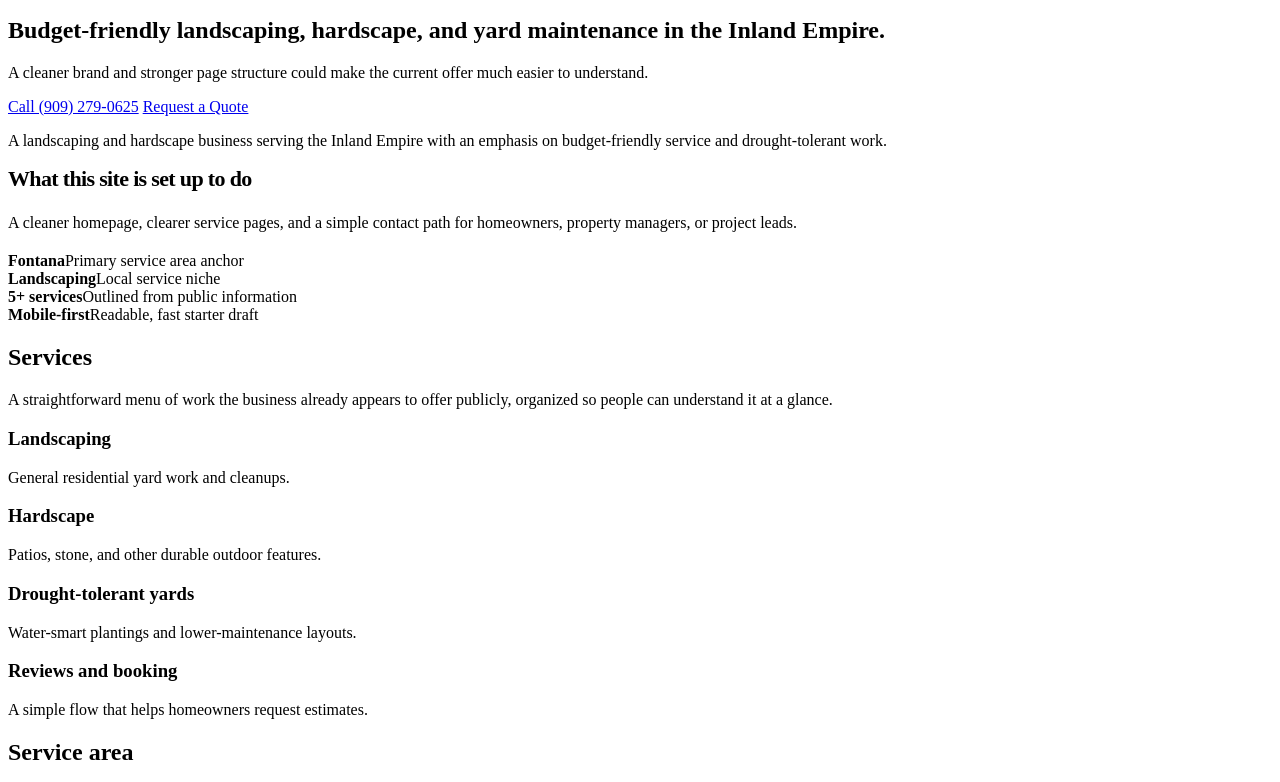
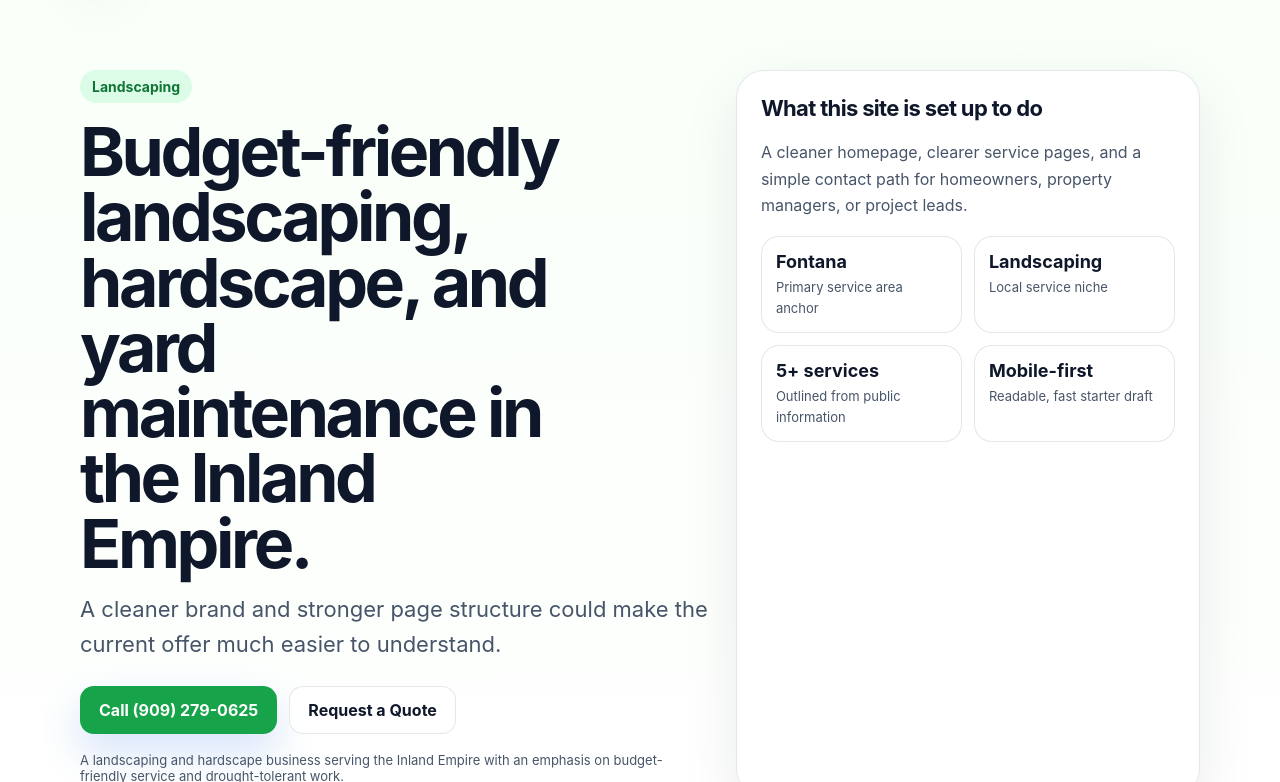
Before and after one commit to timwong930/rodriguez-landscaping-website-fontana, a plain HTML site: page index.html in a window 1280 px wide. Shown: the part 83-865 px from the top of the page. Drawn offline with Linux system fonts and the light colour scheme.

Commit message:
fix: repair styles.css syntax

```diff
--- a/styles.css
+++ b/styles.css
@@ -1,5 +1,5 @@
 /* Shared starter CSS for small local-business lead sites */
-:root {{
+:root {
   --bg: #f8fff8;
   --surface: #ffffff;
   --text: #0f172a;
@@ -8,57 +8,57 @@
   --accent-soft: #dcfce7;
   --border: rgba(15, 23, 42, 0.1);
   --shadow: 0 20px 60px rgba(15, 23, 42, 0.08);
-}}
-* {{ box-sizing: border-box; }}
-html {{ scroll-behavior: smooth; }}
-body {{ margin: 0; font-family: Inter, ui-sans-serif, system-ui, -apple-system, BlinkMacSystemFont, 'Segoe UI', sans-serif; color: var(--text); background: linear-gradient(180deg, var(--bg), #fff 42%); }}
-a {{ color: inherit; text-decoration: none; }}
-img {{ max-width: 100%; display: block; }}
-.container {{ width: min(1120px, calc(100% - 32px)); margin: 0 auto; }}
-.topbar {{ position: sticky; top: 0; z-index: 20; backdrop-filter: blur(14px); background: rgba(255,255,255,0.82); border-bottom: 1px solid var(--border); }}
-.nav {{ display: flex; align-items: center; justify-content: space-between; padding: 16px 0; gap: 16px; }}
-.brand {{ display: flex; align-items: center; gap: 12px; font-weight: 800; letter-spacing: -0.02em; }}
-.brand-mark {{ width: 38px; height: 38px; border-radius: 12px; background: linear-gradient(135deg, var(--accent), #0f172a); box-shadow: var(--shadow); }}
-.nav-links {{ display: flex; gap: 18px; flex-wrap: wrap; color: var(--muted); font-size: 14px; }}
-.btn {{ display: inline-flex; align-items: center; justify-content: center; padding: 13px 18px; border-radius: 14px; font-weight: 700; border: 1px solid transparent; transition: 160ms ease; }}
-.btn-primary {{ background: var(--accent); color: #fff; box-shadow: 0 18px 40px rgba(37, 99, 235, 0.18); }}
-.btn-secondary {{ background: rgba(255,255,255,0.86); border-color: var(--border); color: var(--text); }}
-.btn:hover {{ transform: translateY(-1px); }}
-.hero {{ padding: 72px 0 32px; }}
-.hero-grid {{ display: grid; gap: 28px; grid-template-columns: 1.15fr 0.85fr; align-items: stretch; }}
-.kicker {{ display: inline-flex; gap: 8px; align-items: center; padding: 8px 12px; border-radius: 999px; background: var(--accent-soft); color: color-mix(in srgb, var(--accent) 72%, #000); font-size: 14px; font-weight: 700; }}
-h1 {{ font-size: clamp(40px, 6vw, 68px); line-height: 0.96; letter-spacing: -0.05em; margin: 16px 0 16px; max-width: 11ch; }}
-.lead {{ font-size: clamp(18px, 2vw, 22px); color: var(--muted); line-height: 1.6; max-width: 58ch; margin: 0 0 24px; }}
-.actions {{ display: flex; gap: 12px; flex-wrap: wrap; margin-bottom: 18px; }}
-.hero-card, .panel, .info-card {{ background: rgba(255,255,255,0.85); border: 1px solid var(--border); border-radius: 28px; box-shadow: var(--shadow); }}
-.hero-card {{ padding: 24px; position: relative; overflow: hidden; }}
-.hero-card::after {{ content: ''; position: absolute; inset: auto -30% -38% auto; width: 220px; height: 220px; border-radius: 50%; background: radial-gradient(circle, color-mix(in srgb, var(--accent) 26%, transparent), transparent 68%); }}
-.stat-grid {{ display: grid; gap: 12px; grid-template-columns: repeat(2, minmax(0, 1fr)); margin-top: 18px; }}
-.stat {{ padding: 14px; background: #fff; border-radius: 18px; border: 1px solid var(--border); }}
-.stat b {{ display: block; font-size: 18px; margin-bottom: 4px; }}
-.stat span {{ color: var(--muted); font-size: 13px; line-height: 1.45; }}
-.section {{ padding: 30px 0 0; }}
-.section-head {{ display: flex; justify-content: space-between; gap: 18px; align-items: end; margin-bottom: 16px; }}
-.section-head h2 {{ margin: 0; font-size: 28px; letter-spacing: -0.03em; }}
-.section-head p {{ margin: 0; color: var(--muted); max-width: 58ch; line-height: 1.6; }}
-.cards {{ display: grid; gap: 16px; grid-template-columns: repeat(3, minmax(0, 1fr)); }}
-.card, .checklist li, .pill {{ background: rgba(255,255,255,0.88); border: 1px solid var(--border); border-radius: 22px; }}
-.card {{ padding: 20px; min-height: 160px; }}
-.card h3 {{ margin: 0 0 10px; font-size: 18px; }}
-.card p {{ margin: 0; color: var(--muted); line-height: 1.6; }}
-.list-grid {{ display: grid; gap: 12px; grid-template-columns: repeat(2, minmax(0, 1fr)); }}
-.checklist {{ list-style: none; padding: 0; margin: 0; display: grid; gap: 12px; }}
-.checklist li {{ padding: 16px 18px; color: var(--text); }}
-.checklist strong {{ display: block; margin-bottom: 4px; }}
-.pills {{ display: flex; flex-wrap: wrap; gap: 10px; }}
-.pill {{ padding: 10px 14px; color: var(--text); font-weight: 600; }}
-.footer {{ padding: 40px 0 60px; color: var(--muted); font-size: 14px; }}
-.contact-panel {{ padding: 24px; display: grid; gap: 18px; grid-template-columns: 1fr auto; align-items: center; }}
-.contact-panel p {{ margin: 0; color: var(--muted); line-height: 1.6; }}
-.note {{ font-size: 13px; color: var(--muted); margin-top: 12px; }}
-@media (max-width: 900px) {{
-  .hero-grid, .cards, .list-grid, .contact-panel {{ grid-template-columns: 1fr; }}
-  h1 {{ max-width: 100%; }}
-  .nav {{ flex-direction: column; align-items: start; }}
-  .section-head {{ flex-direction: column; align-items: start; }}
-}}
+}
+* { box-sizing: border-box; }
+html { scroll-behavior: smooth; }
+body { margin: 0; font-family: Inter, ui-sans-serif, system-ui, -apple-system, BlinkMacSystemFont, 'Segoe UI', sans-serif; color: var(--text); background: linear-gradient(180deg, var(--bg), #fff 42%); }
+a { color: inherit; text-decoration: none; }
+img { max-width: 100%; display: block; }
+.container { width: min(1120px, calc(100% - 32px)); margin: 0 auto; }
+.topbar { position: sticky; top: 0; z-index: 20; backdrop-filter: blur(14px); background: rgba(255,255,255,0.82); border-bottom: 1px solid var(--border); }
+.nav { display: flex; align-items: center; justify-content: space-between; padding: 16px 0; gap: 16px; }
+.brand { display: flex; align-items: center; gap: 12px; font-weight: 800; letter-spacing: -0.02em; }
+.brand-mark { width: 38px; height: 38px; border-radius: 12px; background: linear-gradient(135deg, var(--accent), #0f172a); box-shadow: var(--shadow); }
+.nav-links { display: flex; gap: 18px; flex-wrap: wrap; color: var(--muted); font-size: 14px; }
+.btn { display: inline-flex; align-items: center; justify-content: center; padding: 13px 18px; border-radius: 14px; font-weight: 700; border: 1px solid transparent; transition: 160ms ease; }
+.btn-primary { background: var(--accent); color: #fff; box-shadow: 0 18px 40px rgba(37, 99, 235, 0.18); }
+.btn-secondary { background: rgba(255,255,255,0.86); border-color: var(--border); color: var(--text); }
+.btn:hover { transform: translateY(-1px); }
+.hero { padding: 72px 0 32px; }
+.hero-grid { display: grid; gap: 28px; grid-template-columns: 1.15fr 0.85fr; align-items: stretch; }
+.kicker { display: inline-flex; gap: 8px; align-items: center; padding: 8px 12px; border-radius: 999px; background: var(--accent-soft); color: color-mix(in srgb, var(--accent) 72%, #000); font-size: 14px; font-weight: 700; }
+h1 { font-size: clamp(40px, 6vw, 68px); line-height: 0.96; letter-spacing: -0.05em; margin: 16px 0 16px; max-width: 11ch; }
+.lead { font-size: clamp(18px, 2vw, 22px); color: var(--muted); line-height: 1.6; max-width: 58ch; margin: 0 0 24px; }
+.actions { display: flex; gap: 12px; flex-wrap: wrap; margin-bottom: 18px; }
+.hero-card, .panel, .info-card { background: rgba(255,255,255,0.85); border: 1px solid var(--border); border-radius: 28px; box-shadow: var(--shadow); }
+.hero-card { padding: 24px; position: relative; overflow: hidden; }
+.hero-card::after { content: ''; position: absolute; inset: auto -30% -38% auto; width: 220px; height: 220px; border-radius: 50%; background: radial-gradient(circle, color-mix(in srgb, var(--accent) 26%, transparent), transparent 68%); }
+.stat-grid { display: grid; gap: 12px; grid-template-columns: repeat(2, minmax(0, 1fr)); margin-top: 18px; }
+.stat { padding: 14px; background: #fff; border-radius: 18px; border: 1px solid var(--border); }
+.stat b { display: block; font-size: 18px; margin-bottom: 4px; }
+.stat span { color: var(--muted); font-size: 13px; line-height: 1.45; }
+.section { padding: 30px 0 0; }
+.section-head { display: flex; justify-content: space-between; gap: 18px; align-items: end; margin-bottom: 16px; }
+.section-head h2 { margin: 0; font-size: 28px; letter-spacing: -0.03em; }
+.section-head p { margin: 0; color: var(--muted); max-width: 58ch; line-height: 1.6; }
+.cards { display: grid; gap: 16px; grid-template-columns: repeat(3, minmax(0, 1fr)); }
+.card, .checklist li, .pill { background: rgba(255,255,255,0.88); border: 1px solid var(--border); border-radius: 22px; }
+.card { padding: 20px; min-height: 160px; }
+.card h3 { margin: 0 0 10px; font-size: 18px; }
+.card p { margin: 0; color: var(--muted); line-height: 1.6; }
+.list-grid { display: grid; gap: 12px; grid-template-columns: repeat(2, minmax(0, 1fr)); }
+.checklist { list-style: none; padding: 0; margin: 0; display: grid; gap: 12px; }
+.checklist li { padding: 16px 18px; color: var(--text); }
+.checklist strong { display: block; margin-bottom: 4px; }
+.pills { display: flex; flex-wrap: wrap; gap: 10px; }
+.pill { padding: 10px 14px; color: var(--text); font-weight: 600; }
+.footer { padding: 40px 0 60px; color: var(--muted); font-size: 14px; }
+.contact-panel { padding: 24px; display: grid; gap: 18px; grid-template-columns: 1fr auto; align-items: center; }
+.contact-panel p { margin: 0; color: var(--muted); line-height: 1.6; }
+.note { font-size: 13px; color: var(--muted); margin-top: 12px; }
+@media (max-width: 900px) {
+  .hero-grid, .cards, .list-grid, .contact-panel { grid-template-columns: 1fr; }
+  h1 { max-width: 100%; }
+  .nav { flex-direction: column; align-items: start; }
+  .section-head { flex-direction: column; align-items: start; }
+}
```
